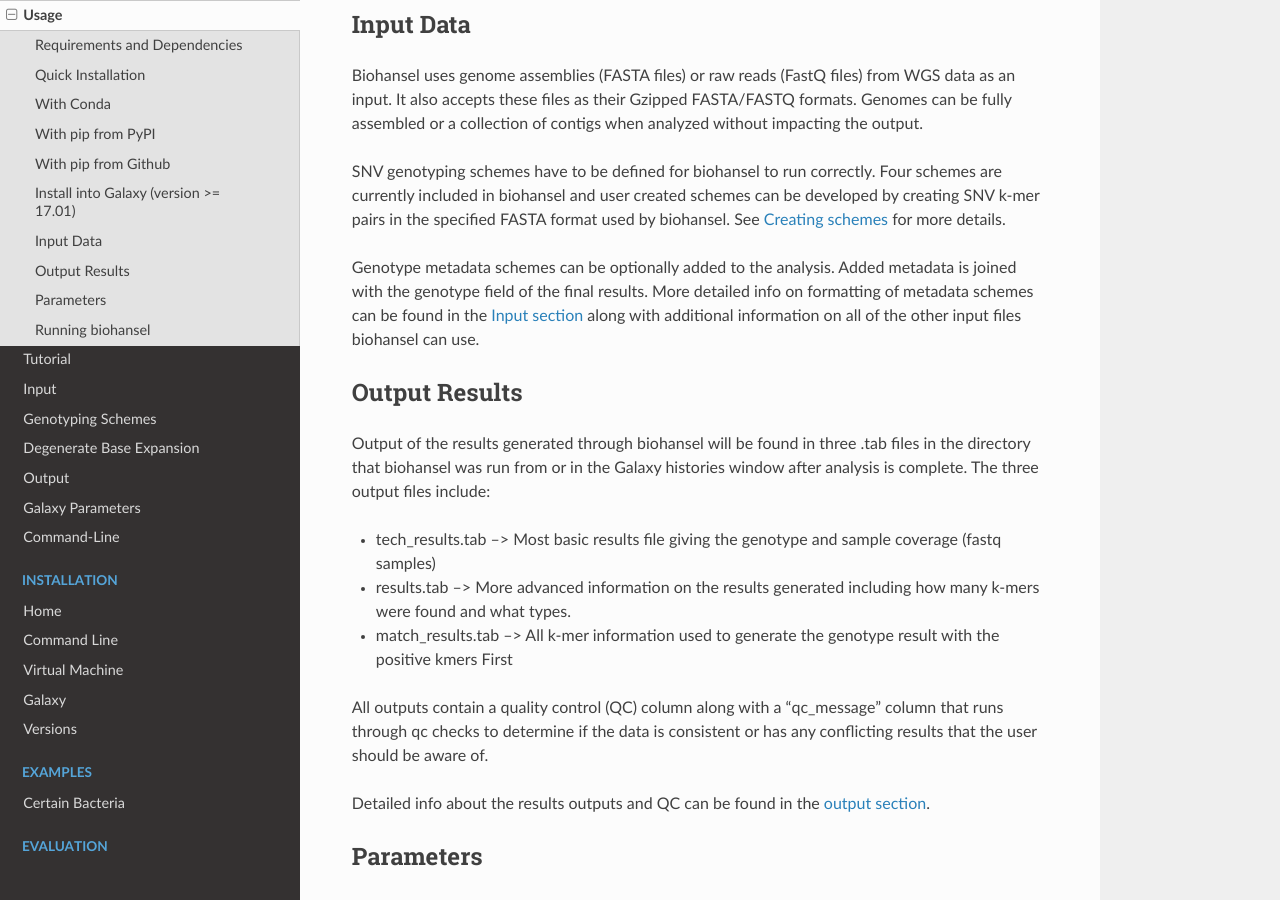
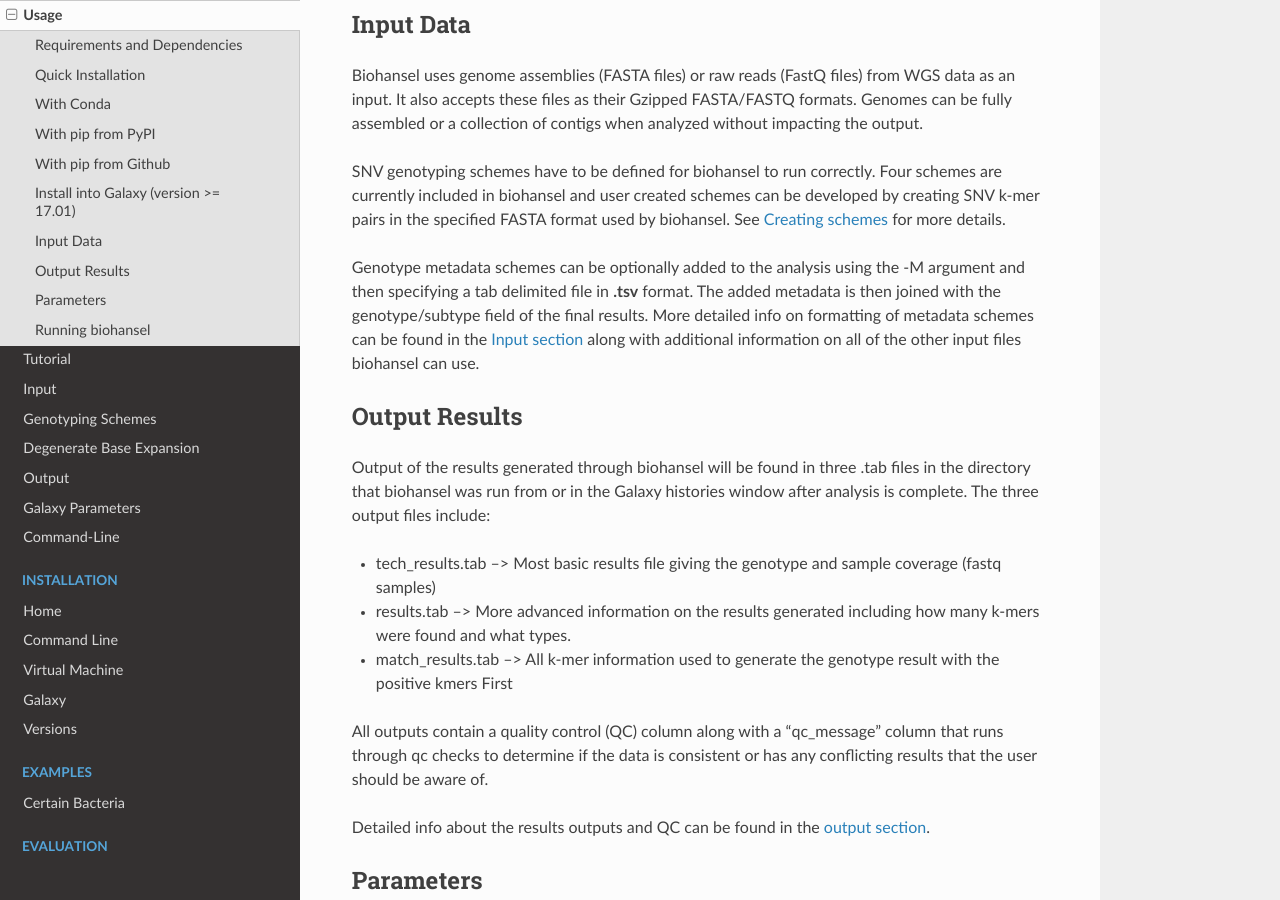
Before and after one commit to phac-nml/biohansel, a Sphinx documentation site: the page built from docs/source/user-docs/usage.rst, in a window 1280 px wide and 900 px high, scrolled down 2439 px. Built offline with Sphinx 7.4.7 and the Read the Docs theme 2.0.0, drawn with Linux system fonts in a browser that asks for light colours.

Commit message:
Update usage.rst

```diff
--- a/docs/source/user-docs/usage.rst
+++ b/docs/source/user-docs/usage.rst
@@ -122,8 +122,8 @@ SNV genotyping schemes have to be defined for biohansel to run correctly. Four s
 user created schemes can be developed by creating SNV k-mer pairs in the specified FASTA format used by biohansel.
 See `Creating schemes <genotyping_schemes.html>`_ for more details.
 
-Genotype metadata schemes can be optionally added to the analysis.
-Added metadata is joined with the genotype field of the final results.
+Genotype metadata schemes can be optionally added to the analysis using the -M argument and then specifying a tab delimited file in **.tsv** format.
+The added metadata is then joined with the genotype/subtype field of the final results.
 More detailed info on formatting of metadata schemes can be found in the `Input section <input.html>`_ along with additional
 information on all of the other input files biohansel can use.
 
```
